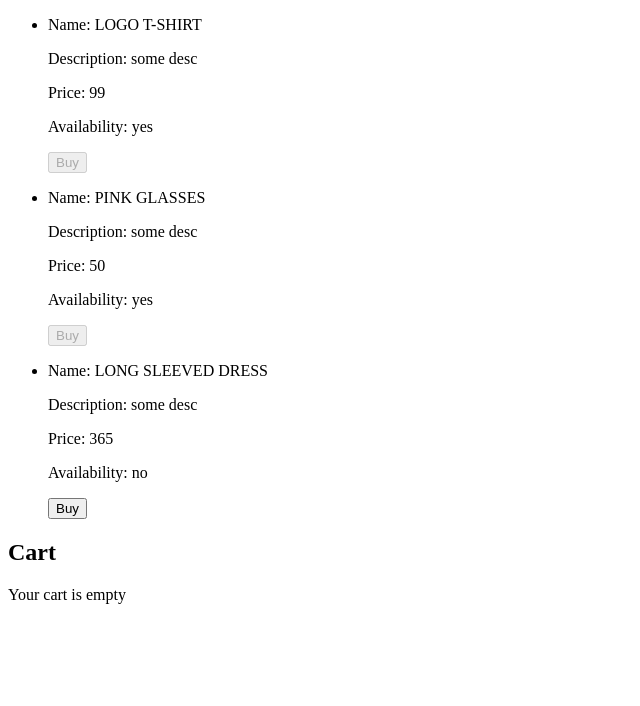
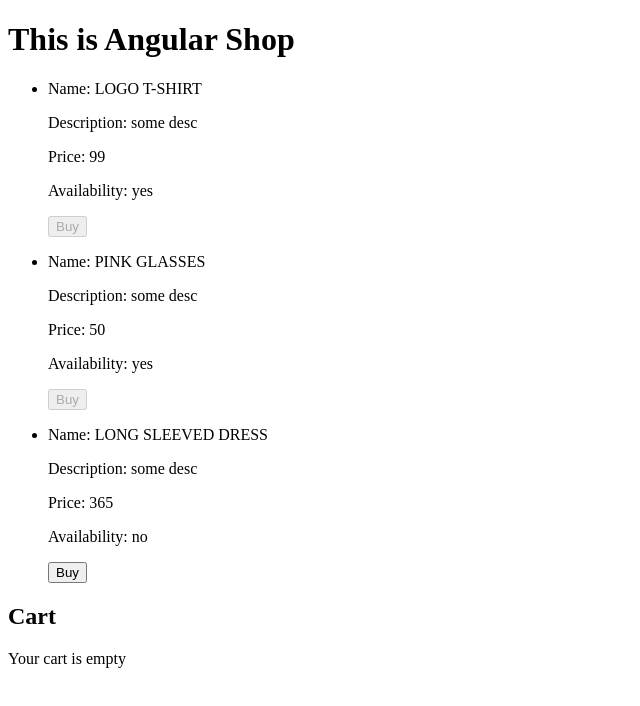
Before and after one commit to ovladova/angular-shop, an Angular app: page / in a window 1280 px wide. Shown: the top 706 px of the page, without its empty margins (0-640 px from the left). Built offline with nearby package versions, Linux system fonts and the light colour scheme.

Commit message:
add title in app component

```diff
--- a/src/app/app.component.html
+++ b/src/app/app.component.html
@@ -1,2 +1,3 @@
+<h1 #appTitle></h1>
 <app-products></app-products>
 <app-cart></app-cart>
--- a/src/app/app.component.ts
+++ b/src/app/app.component.ts
@@ -1,10 +1,16 @@
-import { Component } from '@angular/core';
+import {AfterViewInit, Component, ElementRef, ViewChild} from '@angular/core';
 
 @Component({
   selector: 'app-root',
   templateUrl: './app.component.html',
   styleUrls: ['./app.component.scss']
 })
-export class AppComponent {
-  title = 'angular-shop';
+export class AppComponent implements AfterViewInit {
+  @ViewChild('appTitle', {static: false}) appTitle!: ElementRef<HTMLHeadingElement>;
+
+  title = 'This is Angular Shop';
+
+  ngAfterViewInit() {
+    this.appTitle.nativeElement.innerText = this.title;
+  }
 }
```
